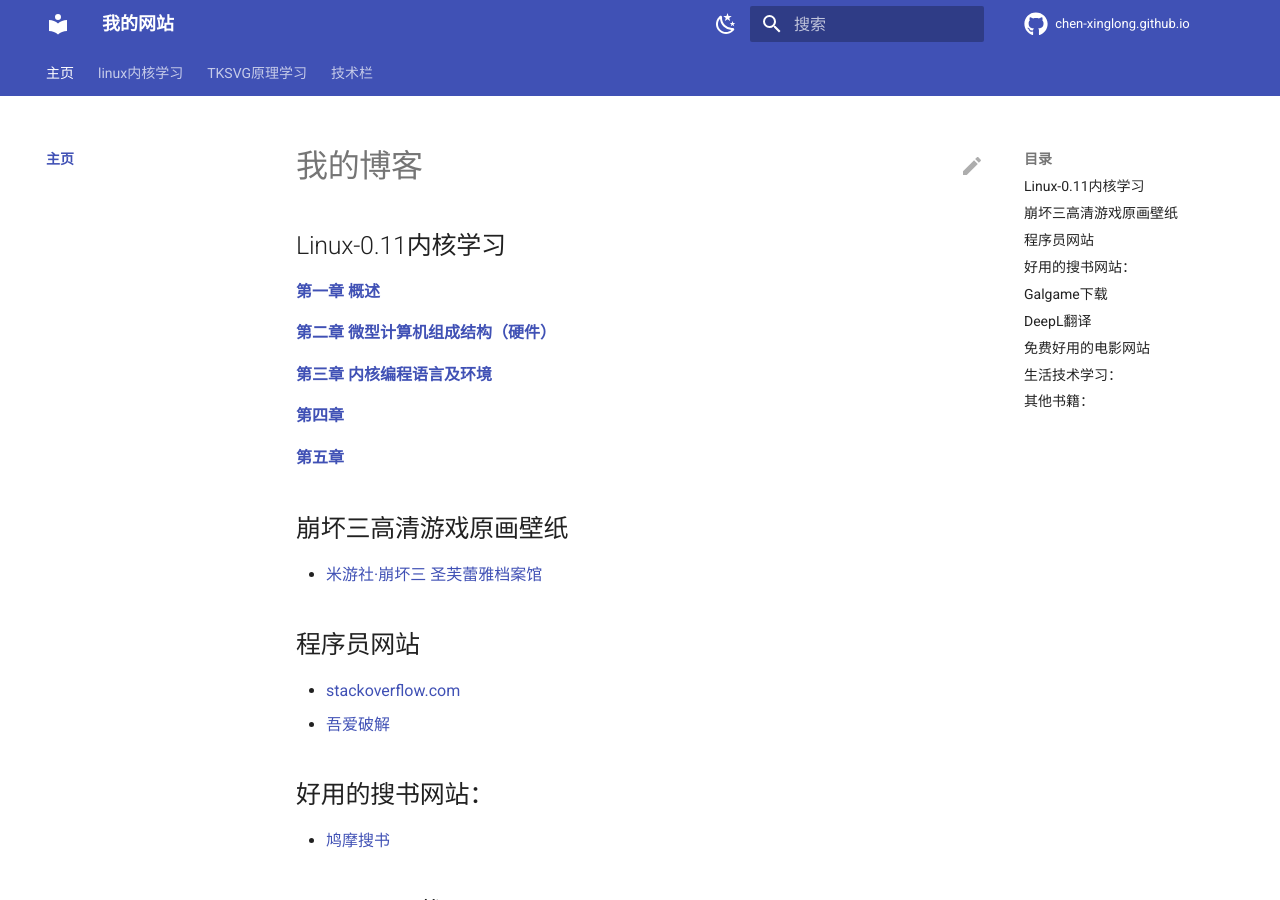
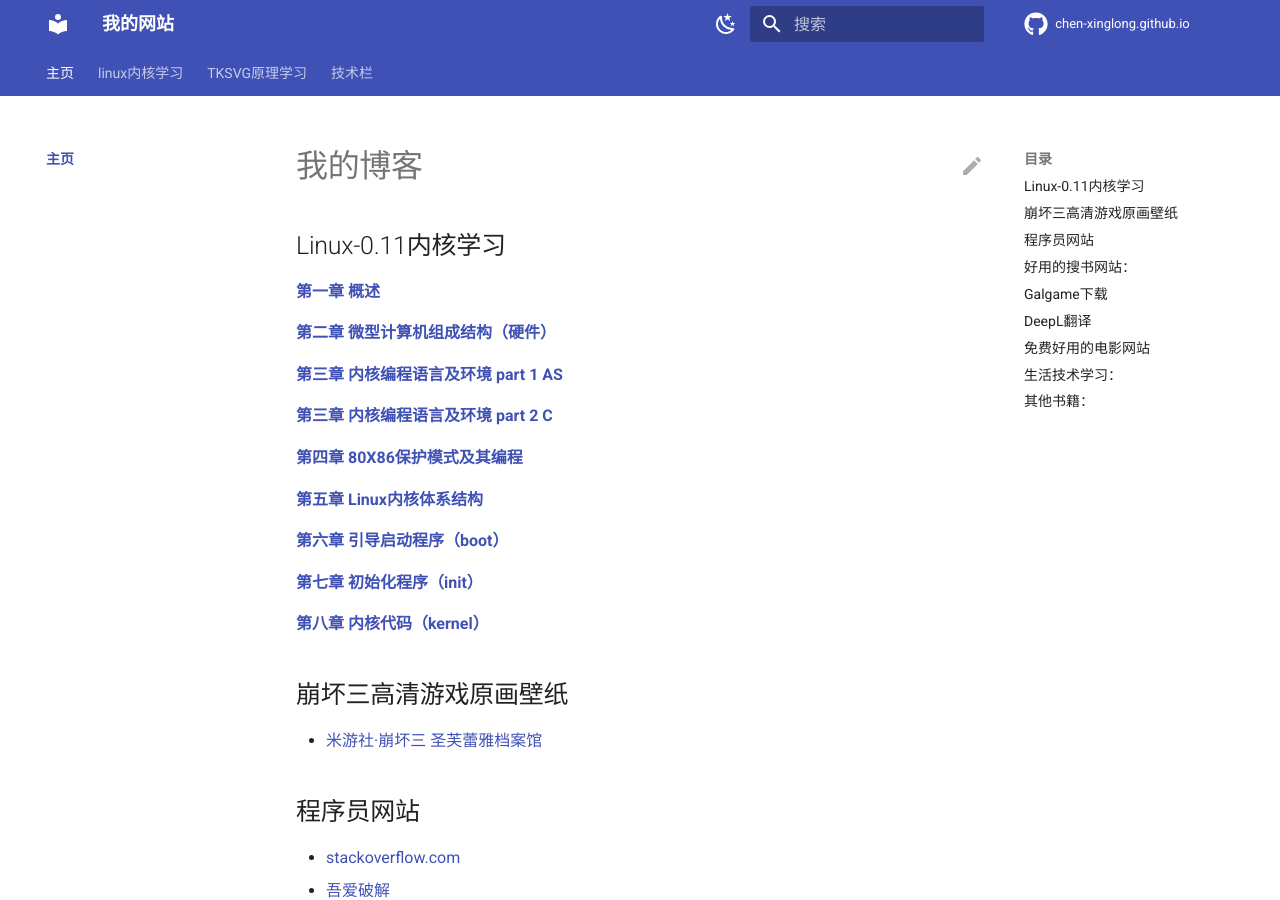
Before and after one commit to chen-xinglong/chen-xinglong.github.io, an MkDocs documentation site: the page built from docs/index.md, in a window 1280 px wide and 900 px high. Built offline with MkDocs 1.6.1 and Material for MkDocs 9.7.7, drawn with Linux system fonts in a browser that asks for light colours; comment, search, counter and statistics services are not loaded.

Commit message:
modify index.md

```diff
--- a/docs/index.md
+++ b/docs/index.md
@@ -10,11 +10,19 @@ comments: true
 
 **[第二章 微型计算机组成结构（硬件）](./linux011/p2.md)**
 
-**[第三章 内核编程语言及环境](./linux011/p3.md)**
+**[第三章 内核编程语言及环境 part 1 AS](./linux011/p3-as.md)**
 
-**[第四章](./linux011/p4.md)**
+**[第三章 内核编程语言及环境 part 2 C](./linux011/p3-c.md)**
 
-**[第五章](./linux011/p5.md)**
+**[第四章 80X86保护模式及其编程](./linux011/p4.md)**
+
+**[第五章 Linux内核体系结构](./linux011/p5.md)**
+
+**[第六章 引导启动程序（boot）](./linux011/p6.md)**
+
+**[第七章 初始化程序（init）](./linux011/p7.md)**
+
+**[第八章 内核代码（kernel）](./linux011/p8.md)**
 
 
 
```
